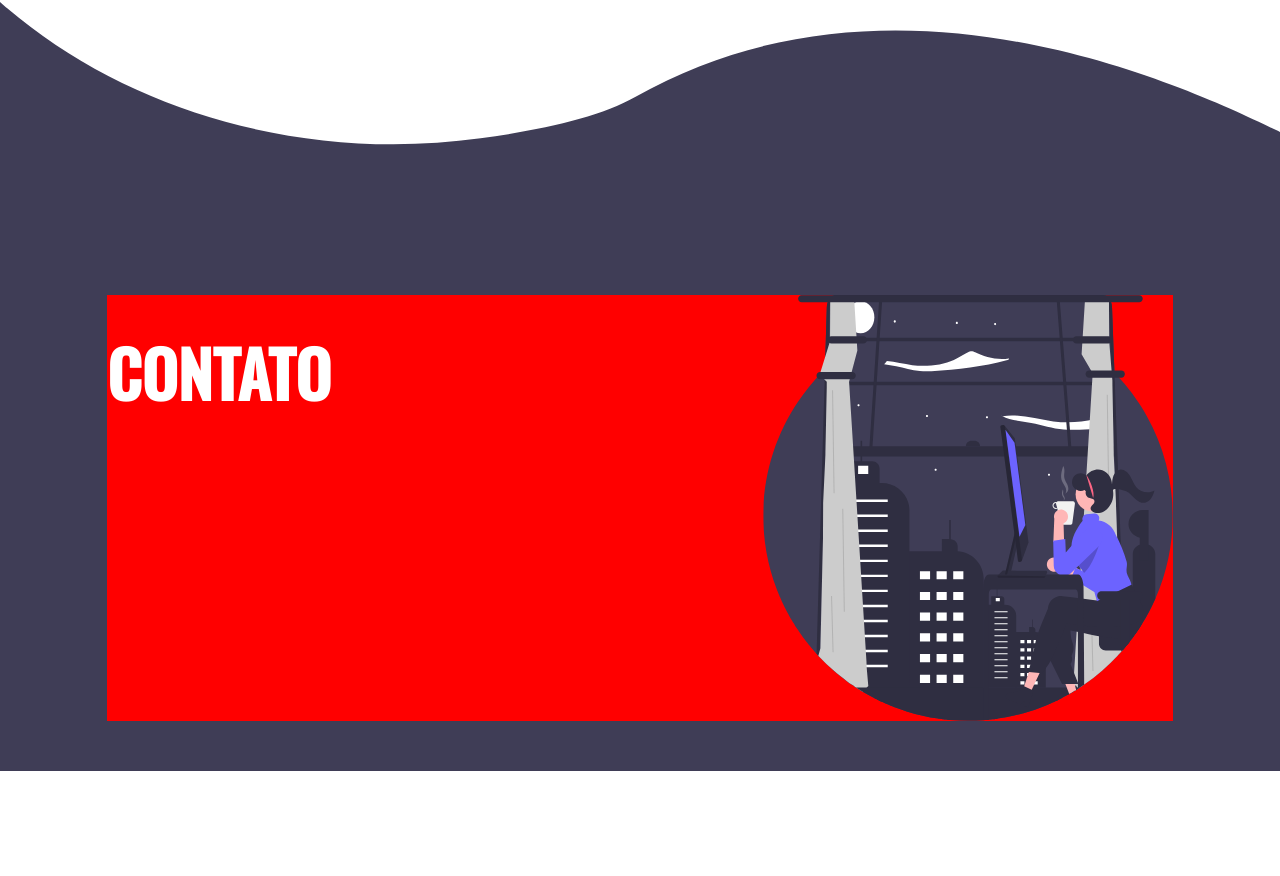
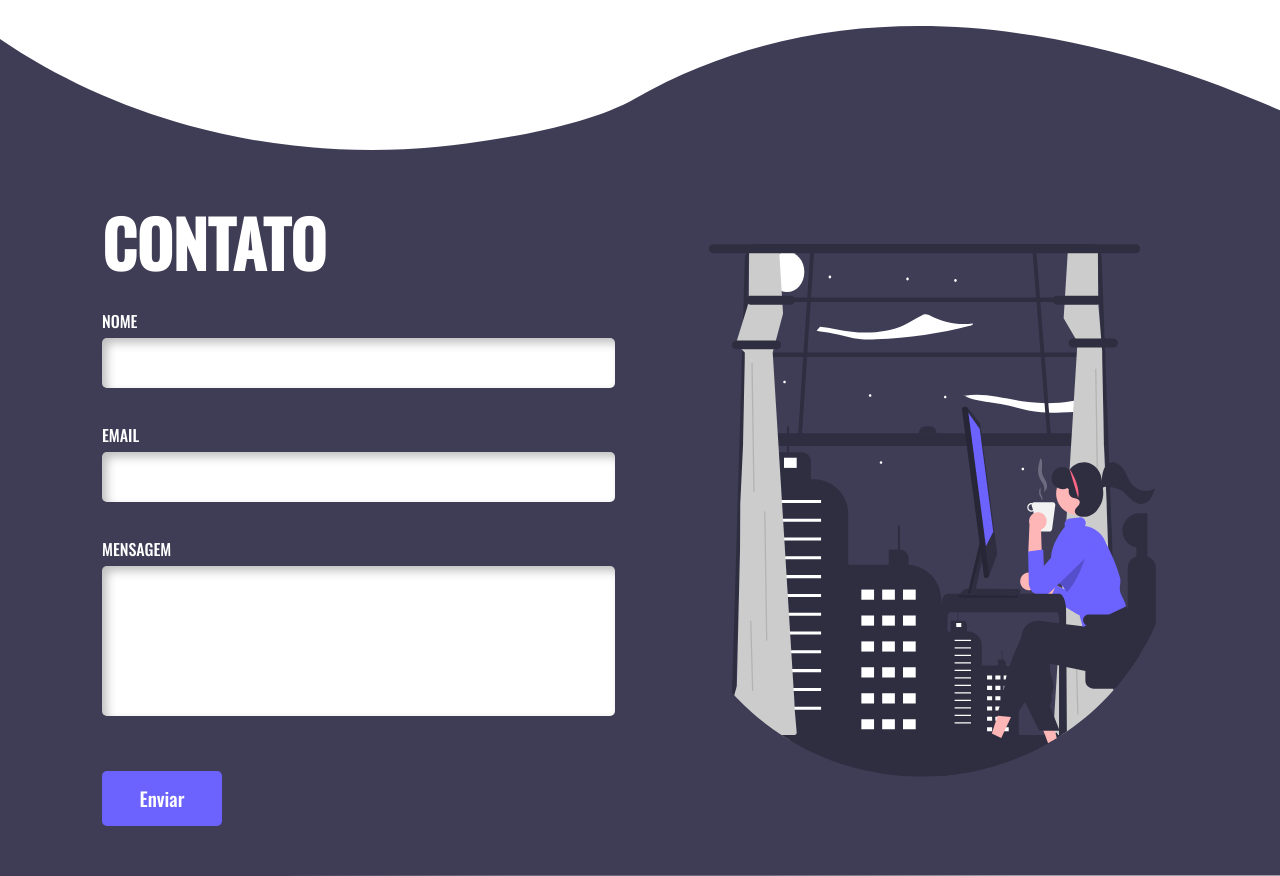
Before and after one commit to BrunoAngeloti/Portfolio2.0, a Next.js app: page / in a window 1280 px wide. Shown: the part 2695-3571 px from the top of the page. Before the commit the page ends 3466 px from the top, so only its background shows below. Built offline with nearby package versions, Linux system fonts and the light colour scheme.

Commit message:
feat: pagina de contato feita

```diff
--- a/containers/Contact/Contact.styles.tsx
+++ b/containers/Contact/Contact.styles.tsx
@@ -2,7 +2,6 @@ import styled from 'styled-components'
 
 export const Container = styled.header`
   display: flex;
-  //background-color: ${props => props.theme.colors.main};
   background: url('/backgroundMyProject2.svg');
   background-size: cover;
   background-repeat: repeat-x;
@@ -18,22 +17,79 @@ export const Section = styled.section`
   display: flex;
   flex-direction: row;
   max-width: 1280px;
-  gap: 40px;
-  margin-top: 250px;
-  background-color: red;
-  @media (max-width: 992px) {
-    flex-direction: column;
+  margin-top: 220px;
+  gap: 50px;
+
+  @media (max-width: 1280px) {
+    margin-top: 150px;
   }
 `
 
 export const Content = styled.div`
-  width: 60%;
-
-  @media (max-width: 1280px) {
-    margin-top: 30px;
-  }
+  width: 50%;
   @media (max-width: 992px) {
     width: 100%;
+  }
+`
+
+export const Form = styled.form`
+  display: flex;
+  flex-direction: column;
+  gap: 15px;
+  margin-top: 20px;
+  width: 100%;
+`
+
+export const FormGroup = styled.div`
+  display: flex;
+  flex-direction: column;
+  margin-bottom: 20px;
+  gap: 5px;
+`
+
+export const Label = styled.label`
+  font-size: 16px;
+  color: ${props => props.theme.colors.white};
+  font-family: 'Oswald', sans-serif;
+`
+
+export const Input = styled.input`
+  width: 100%;
+  height: 50px;
+  background-color: ${props => props.theme.colors.white};
+  box-shadow: inset 5px 5px 10px rgba(0, 0, 0, 0.25);
+  border-radius: 5px;
+  border: none;
+  outline: none;
+  padding: 5px 15px;
+  font-family: 'Oswald', sans-serif;
+`
+
+export const TextArea = styled.textarea`
+ width: 100%;
+  height: 150px;
+  background-color:  ${props => props.theme.colors.white};
+  box-shadow: inset 5px 5px 10px rgba(0, 0, 0, 0.25);
+  border-radius: 5px;
+  border: none;
+  resize: none;
+  outline: none;
+  padding: 10px 15px;
+  font-family: 'Oswald', sans-serif;
+  font-size: 1rem;
+  &::-webkit-scrollbar {
+    width: 10px;
+  }
+
+  /* Track */
+  &::-webkit-scrollbar-track {
+    border-radius: 5px;
+  }
+
+  /* Handle */
+  &::-webkit-scrollbar-thumb {
+    background: ${props => props.theme.colors.secondary};
+    border-radius: 5px;
   }
 `
 
@@ -59,9 +115,28 @@ export const Paragraph = styled.p`
 `
 
 export const SpaceImage = styled.div`
-  width: 40%;
+  width: 50%;
   display: flex;
-  align-items: flex-start;
-  justify-content: center;
-  position: relative;
+  align-items: center;
+  @media (max-width: 992px) {
+    display: none;
+  }
 `
+
+export const Button = styled.button`
+  width: 120px;
+  background-color: ${props => props.theme.colors.secondary};
+  height: 55px;
+  font-family: 'Oswald', sans-serif;
+  color: ${props => props.theme.colors.white};
+  font-size: 1.2rem;
+  border: none;
+  cursor: pointer;
+  margin-top: 20px;
+  transition: 0.4s;
+  border-radius: 5px;
+  &:hover {
+    filter: brightness(0.9);
+    transform: translateY(-5px);
+  }
+`
--- a/containers/Contact/Contact.tsx
+++ b/containers/Contact/Contact.tsx
@@ -3,7 +3,13 @@ import {
   Content,
   Title,
   SpaceImage,
-  Section
+  Section,
+  Form,
+  FormGroup,
+  Label,
+  Input,
+  TextArea,
+  Button
 } from "./Contact.styles"
 
 import Image from "next/image"
@@ -14,6 +20,21 @@ export default function Contact(){
       <Section>
         <Content>
           <Title fontSize={80}>CONTATO</Title>
+          <Form>
+            <FormGroup>
+              <Label>NOME</Label>
+              <Input />
+            </FormGroup>
+            <FormGroup>
+              <Label>EMAIL</Label>
+              <Input />
+            </FormGroup>
+            <FormGroup>
+              <Label>MENSAGEM</Label>
+              <TextArea />
+            </FormGroup>
+            <Button type='submit'>Enviar</Button>
+          </Form>
         </Content>
         <SpaceImage>
           <Image quality={100} width={802} height={833} alt="astronauta no espaço" src="/imageContact.svg"/>
```
